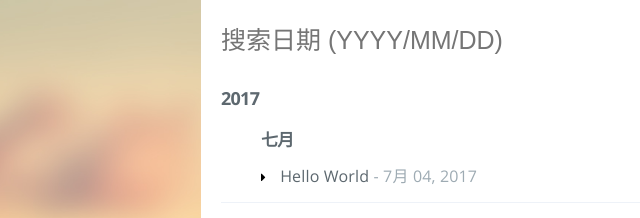
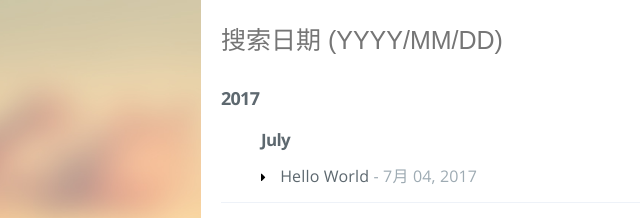
Before and after one commit to Lillywc/Lillywc.github.io, a plain HTML site: page all-archives/index.html in a window 1280 px wide. Shown: the top 218 px of the page, 299-939 px from the left. Drawn offline with Linux system fonts and the light colour scheme.

Commit message:
Site updated: 2017-07-04 18:17:43

```diff
--- a/all-archives/index.html
+++ b/all-archives/index.html
@@ -237,7 +237,7 @@
 
                 <ul class="archive-posts archive-month" data-date="201707">
                     <h5 class="archive-title">
-                        <a class="link-unstyled" href="/archives/2017/07">七月</a>
+                        <a class="link-unstyled" href="/archives/2017/07">July</a>
                     </h5>
 
 
```
